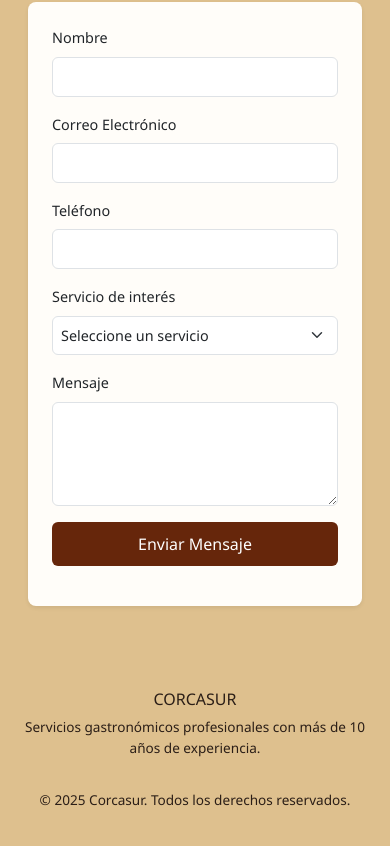
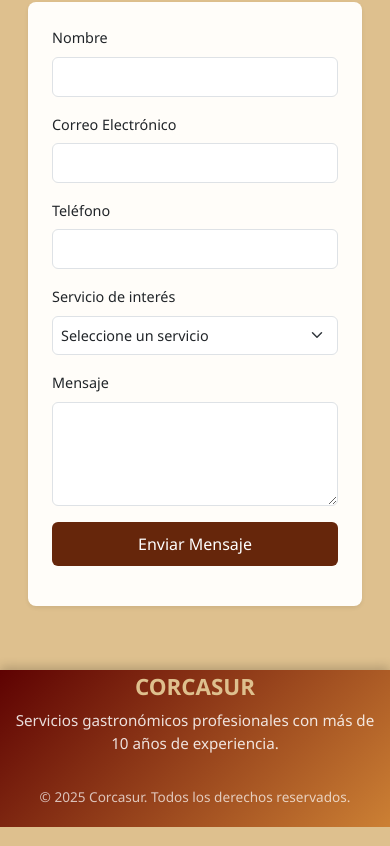
Before and after one commit to GeritoJavita/Corcasur-LandingPage, a website: page index.html in a window 390 px wide. Shown: the part 6757-7603 px from the top of the page. Drawn offline with nearby package versions, Linux system fonts and the light colour scheme.

Commit message:
casi terminada

```diff
--- a/css/custom.css
+++ b/css/custom.css
@@ -211,10 +211,6 @@ body {
     height: auto;
   }
 
-  footer {
-    font-size: 14px;
-    padding: 20px 10px;
-  }
 
   .whatsapp-btn img {
     width: 50px;
@@ -282,6 +278,42 @@ body {
     font-size: 0.85rem;
   }
 }
-footer .fa-instagram:hover { color: #E4405F; }
-footer .fa-tiktok:hover { color: #69C9D0; }
-footer .fa-facebook:hover { color: #1877F2; }
+
+.footer {
+  background: linear-gradient(135deg, #5E0202, #CC8034); /* Rojo a dorado */
+  color: #fff;
+  box-shadow: 0 -3px 10px rgba(0, 0, 0, 0.2);
+}
+
+.footer-title {
+  font-size: 1.4rem;
+  font-weight: bold;
+  color: #DEC08E; /* Dorado suave */
+  margin-bottom: 0.5rem;
+}
+
+.footer-text {
+  font-size: 0.95rem;
+  color: rgba(255, 255, 255, 0.85);
+}
+
+.footer-copy {
+  font-size: 0.85rem;
+  color: rgba(255, 255, 255, 0.7);
+}
+
+.footer a {
+  color: #DEC08E;
+  text-decoration: none;
+}
+
+.footer a:hover {
+  text-decoration: underline;
+}
+
+
+@media (max-width: 450px) {
+  .footer {
+    text-align: center;
+  }
+}
--- a/index.html
+++ b/index.html
@@ -431,7 +431,7 @@
   </section>
 
   <!-- FOOTER -->
-<footer class="footer">
+<footer class="footer py-1 bg-light">
   <div class="container">
     <div class="row align-items-center text-center text-md-start">
       <!-- Info -->
@@ -440,8 +440,7 @@
         <p class="footer-text">Servicios gastronómicos profesionales con más de 10 años de experiencia.</p>
       </div>
 
-      <!-- Redes Sociales -->
-      <div class="col-md-6 text-center text-md-end">
+
 
         <p class="footer-copy">&copy; 2025 Corcasur. Todos los derechos reservados.</p>
       </div>
```
